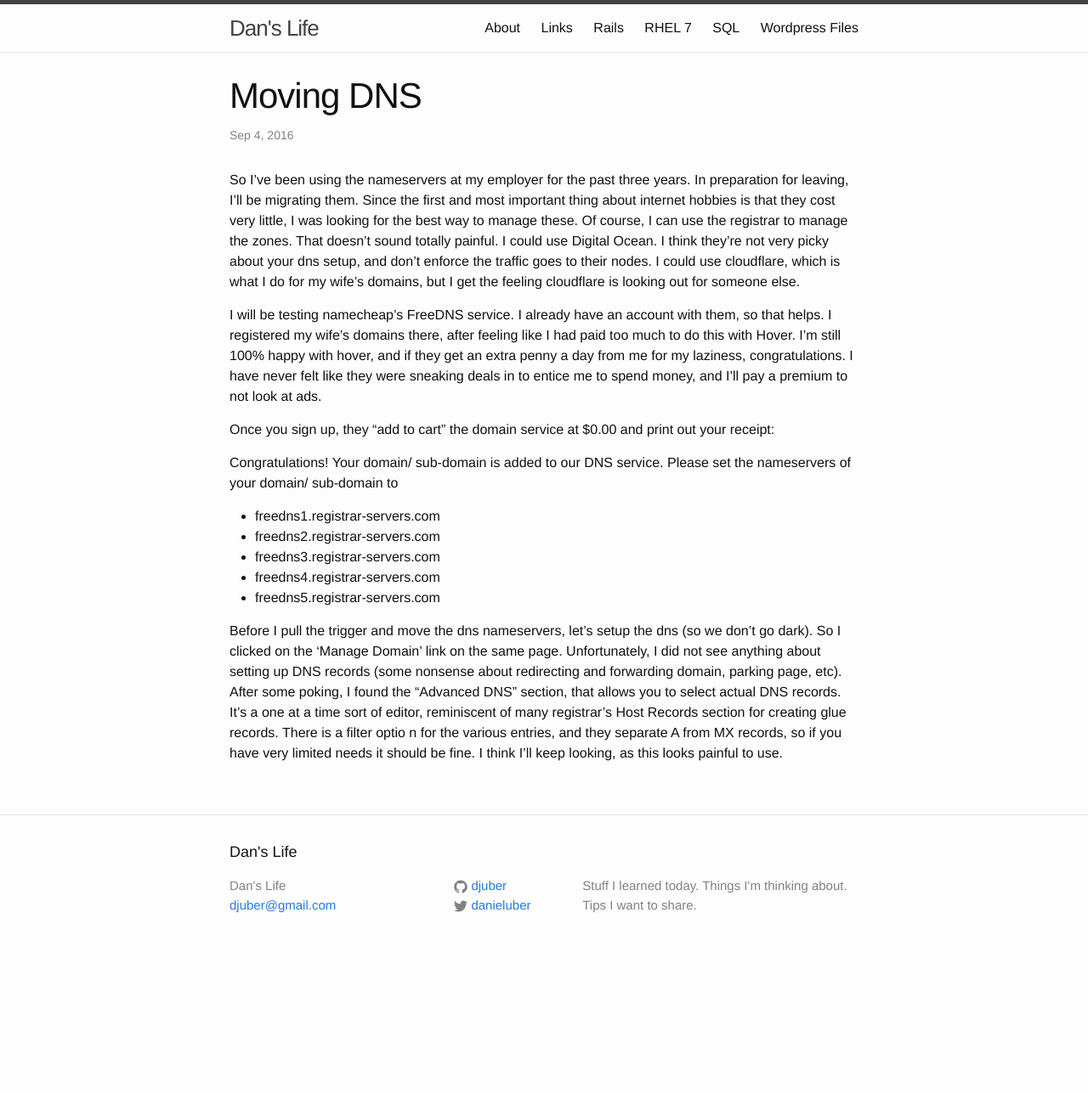
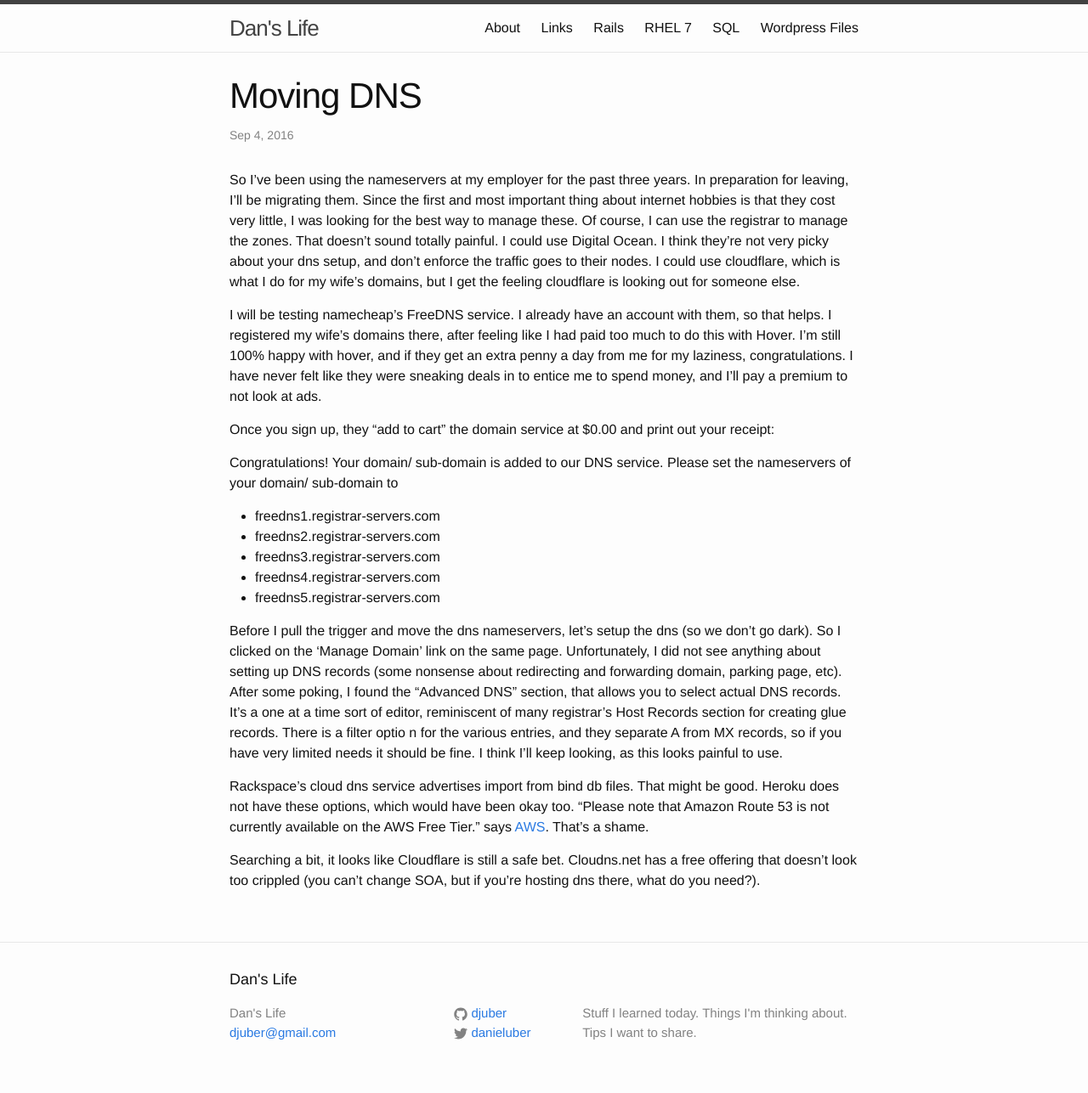
Before and after one commit to djuber/myblog, a Jekyll site: the page built from _posts/2016-09-04-Moving-DNS.markdown, in a window 1280 px wide. Shown: the whole page at 85% size. Built offline with Jekyll 4.4.1, drawn with Linux system fonts in a browser that asks for light colours; before the commit the page ends 1137 px from its top, so only the background shows below that.

Commit message:
automated 2016-09-04-02:18:26

```diff
--- a/_posts/2016-09-04-Moving-DNS.markdown
+++ b/_posts/2016-09-04-Moving-DNS.markdown
@@ -21,3 +21,7 @@ Please set the nameservers of your domain/ sub-domain to
 *    freedns5.registrar-servers.com
 
 Before I pull the trigger and move the dns nameservers, let's setup the dns (so we don't go dark). So I clicked on the 'Manage Domain' link on the same page. Unfortunately, I did not see anything about setting up DNS records (some nonsense about redirecting and forwarding domain, parking page, etc). After some poking, I found the "Advanced DNS" section, that allows you to select actual DNS records. It's a one at a time sort of editor, reminiscent of many registrar's Host Records section for creating glue records. There is a filter optio n for the various entries, and they separate A from MX records, so if you have very limited needs it should be fine. I think I'll keep looking, as this looks painful to use.
+
+Rackspace's cloud dns service advertises import from bind db files. That might be good. Heroku does not have these options, which would have been okay too. "Please note that Amazon Route 53 is not currently available on the AWS Free Tier." says [AWS](https://aws.amazon.com/route53/). That's a shame.
+
+Searching a bit, it looks like Cloudflare is still a safe bet. Cloudns.net has a free offering that doesn't look too crippled (you can't change SOA, but if you're hosting dns there, what do you need?).
```
